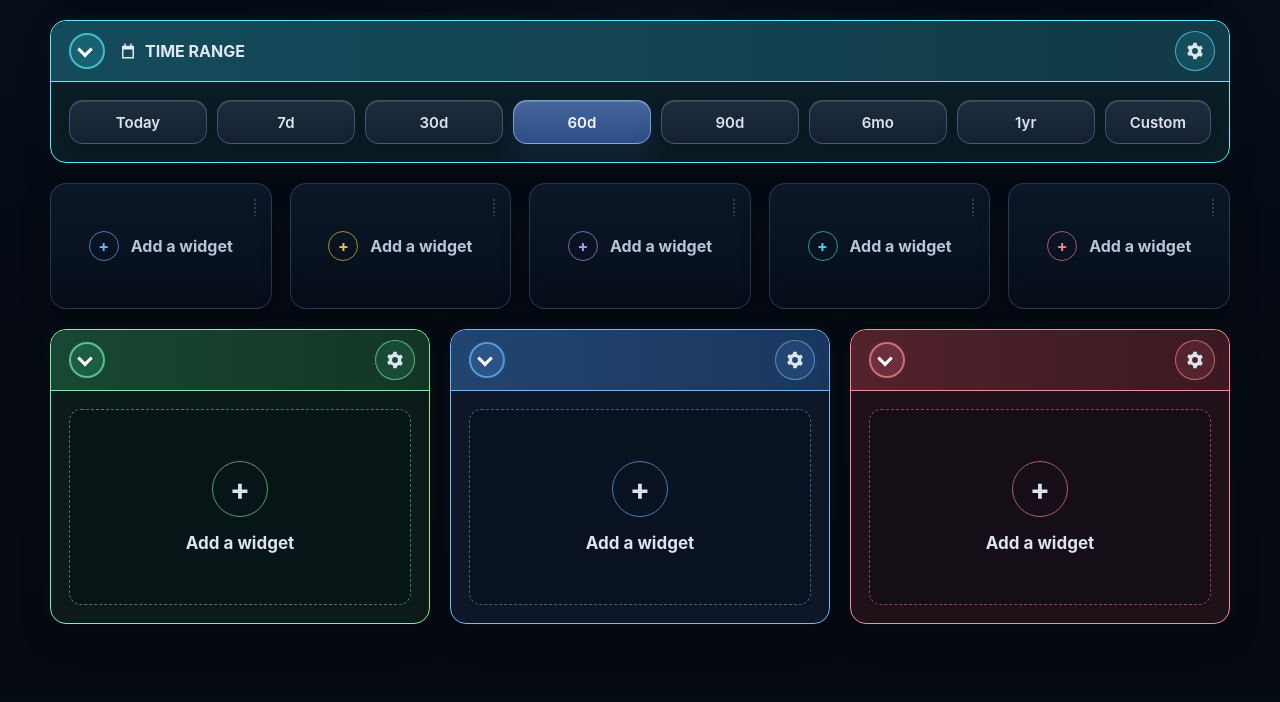
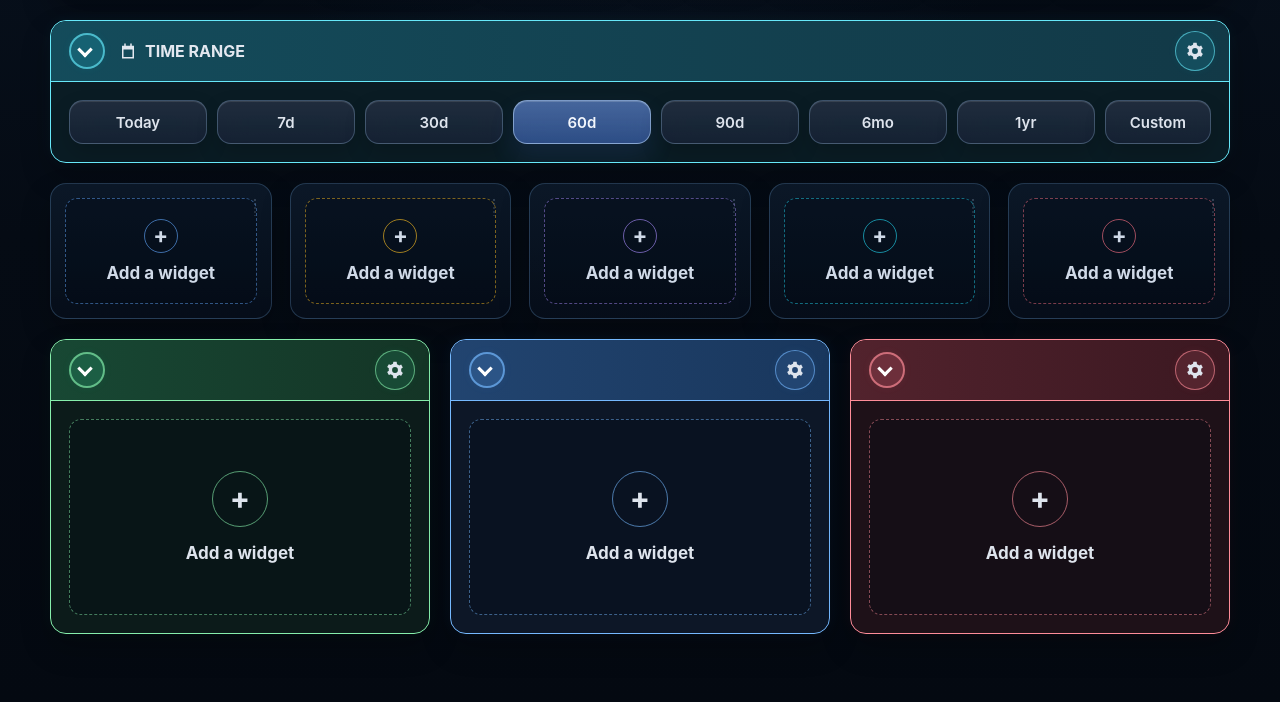
Before and after one commit to redstonejh/configurable_dashboard_os, a FastAPI app: page / in a window 1280 px wide. Shown: the part 104-806 px from the top of the page. Before the commit the page ends 728 px from the top, so only its background shows below. Run offline with FastAPI, Linux system fonts and the light colour scheme; data that the repository does not hold is empty.

Commit message:
Unify metric card placeholders

```diff
--- a/app/static/style.css
+++ b/app/static/style.css
@@ -983,11 +983,14 @@ body.panel-interacting {
 .metric-display-card {
   position: relative;
   min-height: 126px;
-  padding: 22px;
+  padding: 14px;
   border: 1px solid rgba(118, 169, 224, .26);
   border-radius: var(--radius);
   background: linear-gradient(180deg, rgba(13, 26, 43, .86), rgba(6, 14, 26, .92));
   color: var(--text-soft);
+  --panel-accent-live: var(--metric-accent);
+  --panel-border-live: var(--metric-accent);
+  --panel-text-live: var(--text);
   box-shadow: var(--shadow);
   transform: translateZ(0);
   transition: border-color .18s ease, background .18s ease, transform .18s var(--ease-out), box-shadow .18s ease;
@@ -1021,32 +1024,12 @@ body.panel-interacting {
   background-size: 4px 4px;
 }
 
-.metric-widget-placeholder {
-  display: inline-flex;
-  align-items: center;
-  justify-content: center;
-  gap: 12px;
-  width: 100%;
-  height: 100%;
-  color: var(--text-soft);
-  font-size: 16px;
-  font-weight: 650;
-}
-
-.metric-widget-placeholder span,
 .widget-placeholder-plus {
   display: inline-flex;
   align-items: center;
   justify-content: center;
   border-radius: 999px;
   font-weight: 700;
-}
-
-.metric-widget-placeholder span {
-  width: 30px;
-  height: 30px;
-  border: 1px solid color-mix(in srgb, var(--metric-accent) 58%, rgba(255, 255, 255, .18));
-  color: color-mix(in srgb, var(--metric-accent) 72%, var(--text-soft));
 }
 
 .widget-placeholder {
@@ -1084,6 +1067,21 @@ body.panel-interacting {
   height: 56px;
   border: 1px solid color-mix(in srgb, var(--panel-border-live) 62%, transparent);
   font-size: 30px;
+  line-height: 1;
+  padding-bottom: 3px;
+}
+
+.metric-display-card .widget-placeholder {
+  min-height: 100%;
+  padding: 20px;
+  gap: 10px;
+}
+
+.metric-display-card .widget-placeholder-plus {
+  width: 34px;
+  height: 34px;
+  font-size: 22px;
+  padding-bottom: 2px;
 }
 
 /* Forms and detail pages */
--- a/app/templates/base.html
+++ b/app/templates/base.html
@@ -21,7 +21,7 @@
       } catch {}
     })();
   </script>
-  <link rel="stylesheet" href="/static/style.css?v=20260522-refactor12">
+  <link rel="stylesheet" href="/static/style.css?v=20260522-refactor13">
 </head>
 <body>
   <main class="page">
@@ -31,6 +31,6 @@
     {% block content %}{% endblock %}
   </main>
   <div class="toast-stack" aria-live="polite" aria-atomic="true"></div>
-  <script src="/static/app.js?v=20260522-refactor12"></script>
+  <script src="/static/app.js?v=20260522-refactor13"></script>
 </body>
 </html>
--- a/app/templates/dashboard.html
+++ b/app/templates/dashboard.html
@@ -165,26 +165,26 @@
 </div>
 
 <section class="metric-card-row" aria-label="Dashboard metrics">
-  <button class="metric-display-card metric-card-blue" type="button">
+  <div class="metric-display-card metric-card-blue">
     <span class="metric-card-dots" aria-hidden="true"></span>
-    <span class="metric-widget-placeholder"><span aria-hidden="true">+</span>Add a widget</span>
-  </button>
-  <button class="metric-display-card metric-card-amber" type="button">
+    {{ add_widget_placeholder() }}
+  </div>
+  <div class="metric-display-card metric-card-amber">
     <span class="metric-card-dots" aria-hidden="true"></span>
-    <span class="metric-widget-placeholder"><span aria-hidden="true">+</span>Add a widget</span>
-  </button>
-  <button class="metric-display-card metric-card-violet" type="button">
+    {{ add_widget_placeholder() }}
+  </div>
+  <div class="metric-display-card metric-card-violet">
     <span class="metric-card-dots" aria-hidden="true"></span>
-    <span class="metric-widget-placeholder"><span aria-hidden="true">+</span>Add a widget</span>
-  </button>
-  <button class="metric-display-card metric-card-cyan" type="button">
+    {{ add_widget_placeholder() }}
+  </div>
+  <div class="metric-display-card metric-card-cyan">
     <span class="metric-card-dots" aria-hidden="true"></span>
-    <span class="metric-widget-placeholder"><span aria-hidden="true">+</span>Add a widget</span>
-  </button>
-  <button class="metric-display-card metric-card-rose" type="button">
+    {{ add_widget_placeholder() }}
+  </div>
+  <div class="metric-display-card metric-card-rose">
     <span class="metric-card-dots" aria-hidden="true"></span>
-    <span class="metric-widget-placeholder"><span aria-hidden="true">+</span>Add a widget</span>
-  </button>
+    {{ add_widget_placeholder() }}
+  </div>
 </section>
 
 <div class="panel-layout" data-layout-key="skeleton-widgets-expanded">
```
